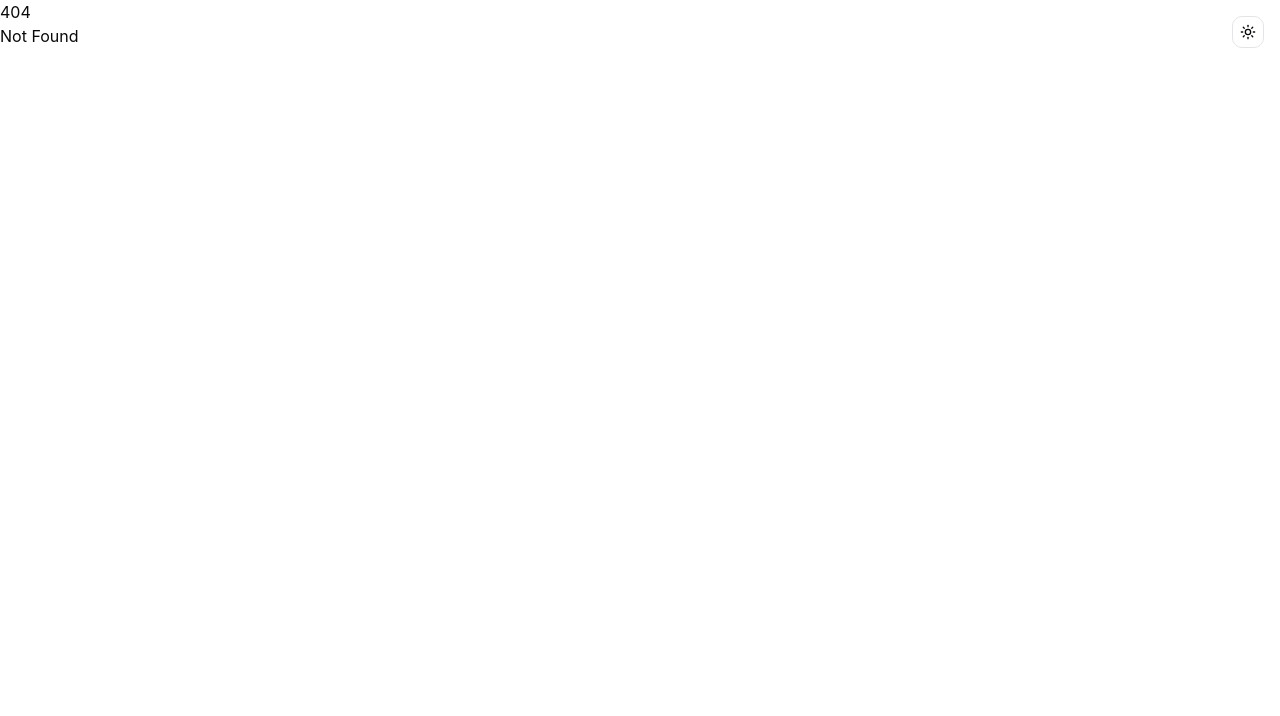
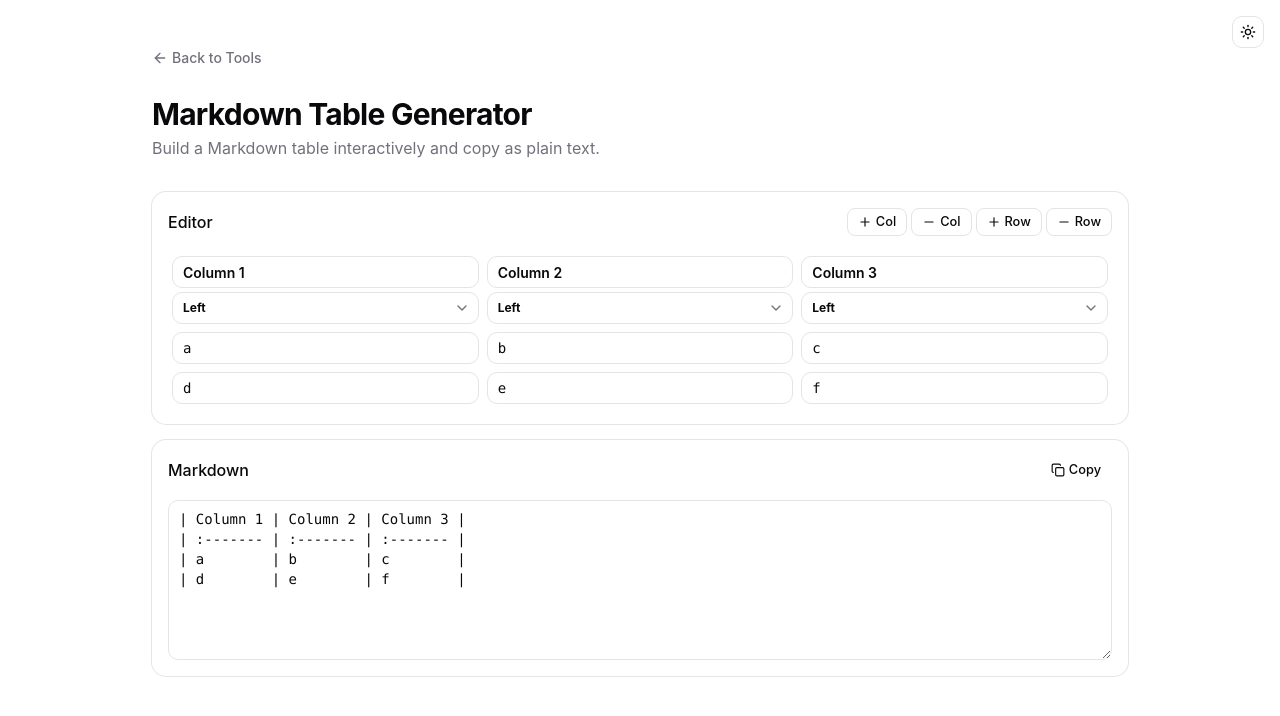
Before and after one commit to orykr/tool.ory.kr, a SvelteKit app in the folder frontend/: page /md-table in a window 1280 px wide. Before the commit this address had no page. Shown: the top 716 px of the page. Built offline with nearby package versions, Linux system fonts and the light colour scheme.

Commit message:
feat(md-table): add interactive Markdown table generator

```diff
--- a/frontend/src/routes/+page.svelte
+++ b/frontend/src/routes/+page.svelte
@@ -146,6 +146,11 @@
 			href: "/http-status",
 			title: "HTTP Status Codes",
 			description: "Searchable reference for common HTTP status codes."
+		},
+		{
+			href: "/md-table",
+			title: "Markdown Table Generator",
+			description: "Build Markdown tables interactively with alignment options."
 		}
 	];
 </script>
--- /dev/null
+++ b/frontend/src/routes/md-table/+page.svelte
@@ -0,0 +1,173 @@
+<script lang="ts">
+	import * as Card from "$lib/components/ui/card/index.js";
+	import * as Select from "$lib/components/ui/select/index.js";
+	import { Button } from "$lib/components/ui/button/index.js";
+	import { Input } from "$lib/components/ui/input/index.js";
+	import { Label } from "$lib/components/ui/label/index.js";
+	import { Textarea } from "$lib/components/ui/textarea/index.js";
+	import ArrowLeft from "@lucide/svelte/icons/arrow-left";
+	import Plus from "@lucide/svelte/icons/plus";
+	import Minus from "@lucide/svelte/icons/minus";
+	import Copy from "@lucide/svelte/icons/copy";
+	import Check from "@lucide/svelte/icons/check";
+
+	type Align = "left" | "center" | "right";
+
+	let headers = $state(["Column 1", "Column 2", "Column 3"]);
+	let aligns = $state<Align[]>(["left", "left", "left"]);
+	let rows = $state<string[][]>([
+		["a", "b", "c"],
+		["d", "e", "f"]
+	]);
+
+	const alignLabels: Record<Align, string> = { left: "Left", center: "Center", right: "Right" };
+
+	function addColumn() {
+		headers = [...headers, `Column ${headers.length + 1}`];
+		aligns = [...aligns, "left"];
+		rows = rows.map((r) => [...r, ""]);
+	}
+
+	function removeColumn() {
+		if (headers.length <= 1) return;
+		headers = headers.slice(0, -1);
+		aligns = aligns.slice(0, -1);
+		rows = rows.map((r) => r.slice(0, -1));
+	}
+
+	function addRow() {
+		rows = [...rows, headers.map(() => "")];
+	}
+
+	function removeRow() {
+		if (rows.length <= 1) return;
+		rows = rows.slice(0, -1);
+	}
+
+	let table = $derived.by(() => {
+		const widths = headers.map((h, i) => {
+			let w = h.length;
+			for (const r of rows) w = Math.max(w, (r[i] ?? "").length);
+			return Math.max(3, w);
+		});
+
+		const headerRow =
+			"| " + headers.map((h, i) => h.padEnd(widths[i], " ")).join(" | ") + " |";
+		const sepRow =
+			"| " +
+			aligns
+				.map((a, i) => {
+					const dash = "-".repeat(widths[i]);
+					if (a === "left") return `:${dash.slice(1)}`;
+					if (a === "right") return `${dash.slice(1)}:`;
+					return `:${dash.slice(2)}:`;
+				})
+				.join(" | ") +
+			" |";
+		const bodyRows = rows.map(
+			(r) =>
+				"| " +
+				r.map((cell, i) => (cell ?? "").padEnd(widths[i], " ")).join(" | ") +
+				" |"
+		);
+		return [headerRow, sepRow, ...bodyRows].join("\n");
+	});
+
+	let copied = $state(false);
+	async function copy() {
+		await navigator.clipboard.writeText(table);
+		copied = true;
+		setTimeout(() => (copied = false), 1500);
+	}
+</script>
+
+<main class="container mx-auto max-w-5xl px-6 py-12">
+	<nav class="mb-6">
+		<a
+			href="/"
+			class="text-muted-foreground hover:text-foreground inline-flex items-center gap-1 text-sm font-medium transition-colors"
+		>
+			<ArrowLeft class="h-4 w-4" />
+			Back to Tools
+		</a>
+	</nav>
+
+	<header class="mb-8">
+		<h1 class="text-3xl font-bold tracking-tight">Markdown Table Generator</h1>
+		<p class="text-muted-foreground mt-1">
+			Build a Markdown table interactively and copy as plain text.
+		</p>
+	</header>
+
+	<Card.Root class="mb-4">
+		<Card.Header class="flex flex-row items-center justify-between">
+			<Card.Title class="text-base">Editor</Card.Title>
+			<div class="flex gap-1">
+				<Button variant="outline" size="sm" onclick={addColumn}>
+					<Plus />
+					Col
+				</Button>
+				<Button variant="outline" size="sm" onclick={removeColumn} disabled={headers.length <= 1}>
+					<Minus />
+					Col
+				</Button>
+				<Button variant="outline" size="sm" onclick={addRow}>
+					<Plus />
+					Row
+				</Button>
+				<Button variant="outline" size="sm" onclick={removeRow} disabled={rows.length <= 1}>
+					<Minus />
+					Row
+				</Button>
+			</div>
+		</Card.Header>
+		<Card.Content>
+			<div class="overflow-x-auto">
+				<table class="w-full">
+					<thead>
+						<tr>
+							{#each headers as _, ci (ci)}
+								<th class="p-1">
+									<Input bind:value={headers[ci]} class="h-8 font-semibold" />
+									<Select.Root type="single" bind:value={aligns[ci] as never}>
+										<Select.Trigger class="mt-1 h-7 w-full text-xs">
+											{alignLabels[aligns[ci]]}
+										</Select.Trigger>
+										<Select.Content>
+											<Select.Item value="left">Left</Select.Item>
+											<Select.Item value="center">Center</Select.Item>
+											<Select.Item value="right">Right</Select.Item>
+										</Select.Content>
+									</Select.Root>
+								</th>
+							{/each}
+						</tr>
+					</thead>
+					<tbody>
+						{#each rows as row, ri (ri)}
+							<tr>
+								{#each row as _, ci (ci)}
+									<td class="p-1">
+										<Input bind:value={rows[ri][ci]} class="h-8 font-mono text-sm" />
+									</td>
+								{/each}
+							</tr>
+						{/each}
+					</tbody>
+				</table>
+			</div>
+		</Card.Content>
+	</Card.Root>
+
+	<Card.Root>
+		<Card.Header class="flex flex-row items-center justify-between">
+			<Card.Title class="text-base">Markdown</Card.Title>
+			<Button variant="ghost" size="sm" onclick={copy} disabled={!table}>
+				{#if copied}<Check />Copied{:else}<Copy />Copy{/if}
+			</Button>
+		</Card.Header>
+		<Card.Content>
+			<Textarea value={table} readonly class="min-h-40 font-mono text-sm" />
+		</Card.Content>
+	</Card.Root>
+</main>
```
